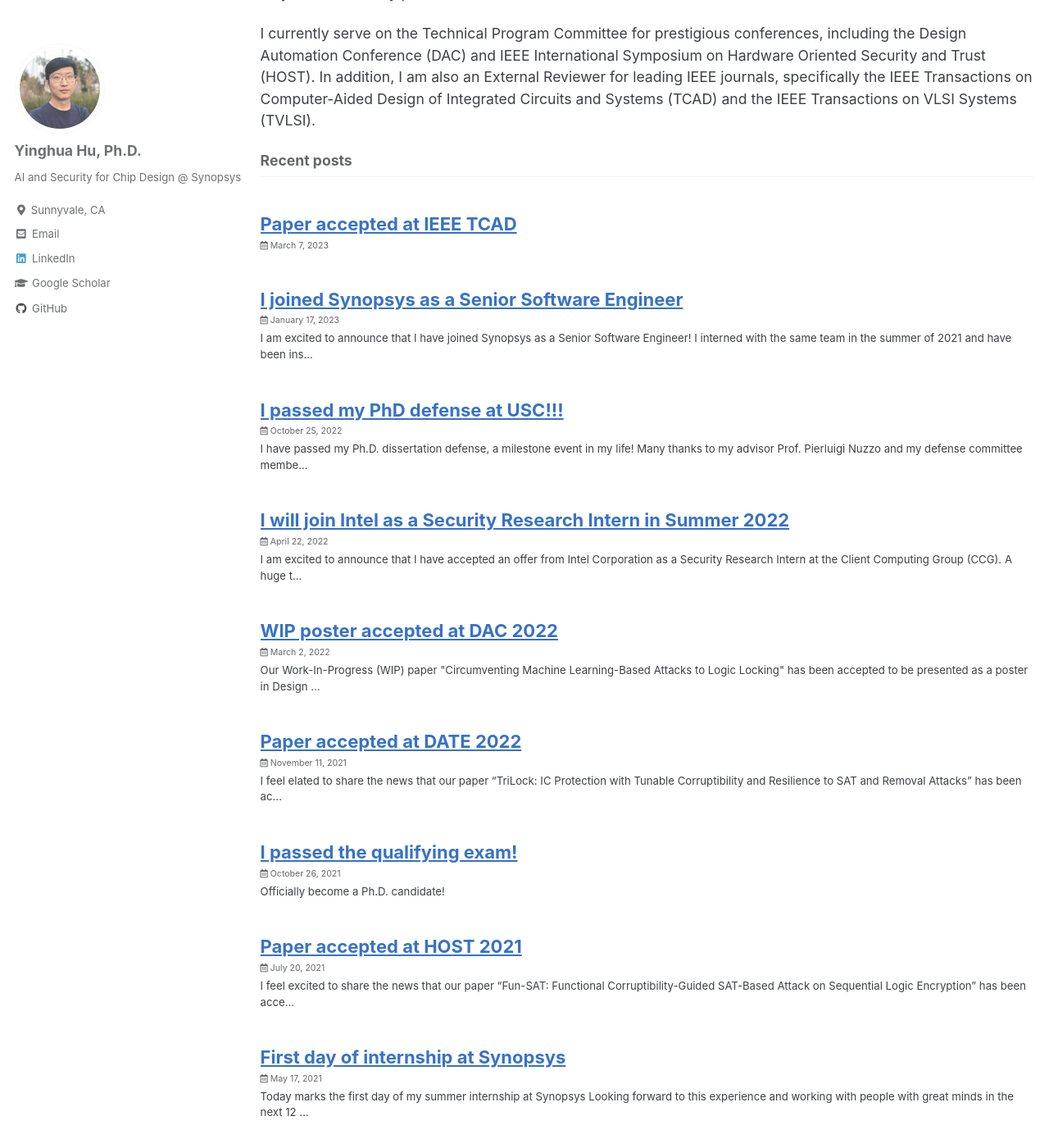
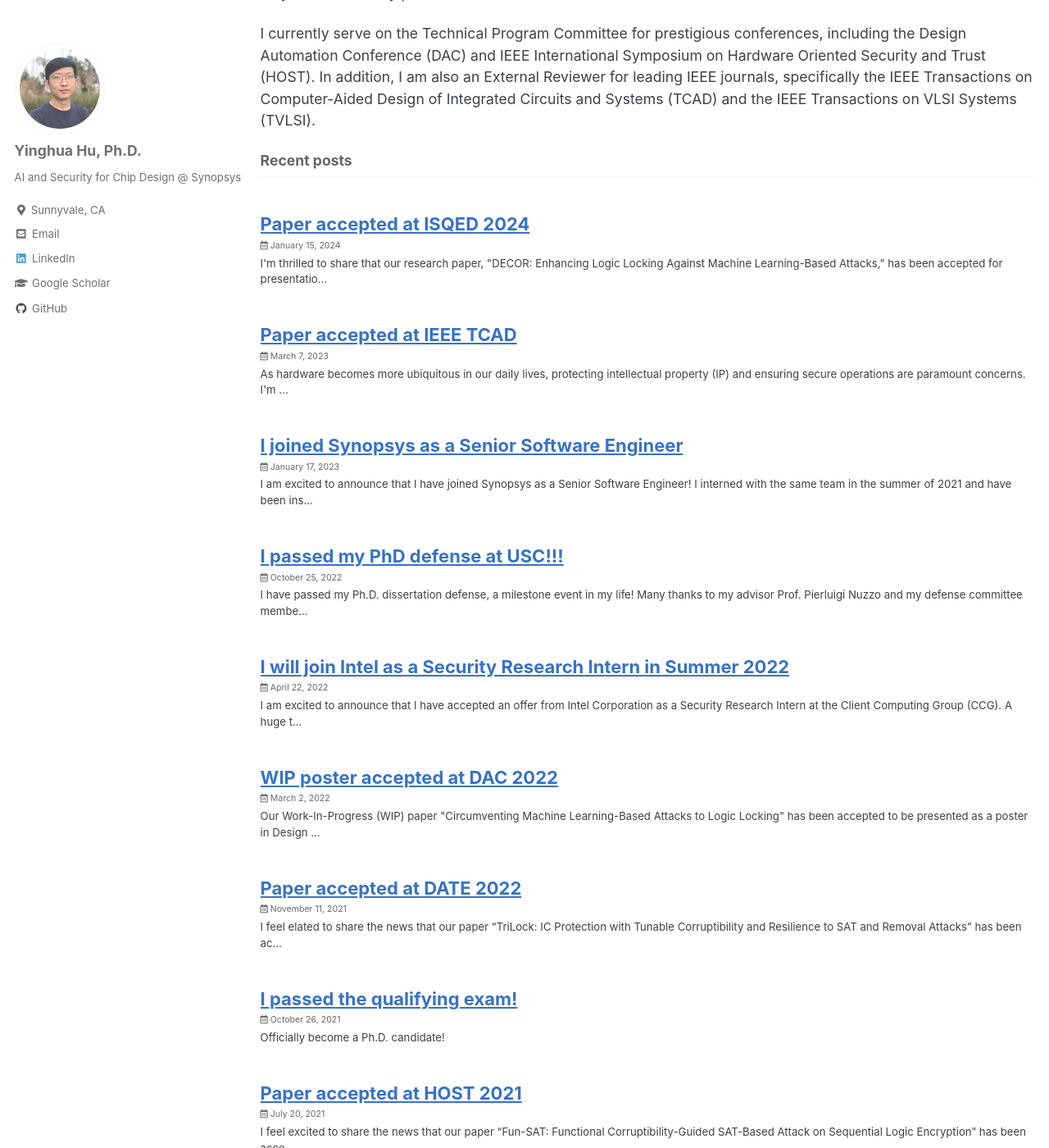
Before and after one commit to yinghuah/yinghuah.github.io, a Jekyll site: the page built from index.html, in a window 1280 px wide and 1400 px high, scrolled down 781 px. Shown: the whole window at 82% size. Built offline with Jekyll 4.4.1, drawn with Linux system fonts in a browser that asks for light colours; cached includes are drawn as plain includes; the list of posts is cut into pages by our own code; some of the changed text lies outside the part shown.

Commit message:
ISQED24 pub

```diff
--- /dev/null
+++ b/_posts/2024-01-15-isqed_publication.md
@@ -0,0 +1,31 @@
+---
+layout: single
+title:  "Paper accepted at ISQED 2024"
+author_profile: true
+classes: wide
+show_date: true
+---
+<!-- <p class="page__meta"> <i class="fas fa-calendar-alt" aria-hidden="true"></i> {{ page.date | date: "%B %d, %Y" }}</p> -->
+<p>
+  I'm thrilled to share that our research paper, "DECOR: Enhancing Logic Locking Against Machine Learning-Based Attacks," has been accepted for presentation at the International Symposium on Quality Electronic Design (ISQED) 2024.
+</p>
+<p>
+  In our work, we present a novel methodology that markedly diminishes structural signatures in logic-locked circuits that are typically exploited by machine learning-based attacks. This universally applicable approach significantly lowers the accuracy of these attacks to near random-guessing levels, enhancing the security of logic locking techniques.
+</p>
+<p>
+  A special shoutout to my amazing co-authors - my Ph.D. advisor Prof. Pierluigi Nuzzo, and my peers Kaixin Yang and Subhajit Dutta Chowdhury - at USC.
+</p>
+<style>
+  .hashtag {
+    color: #0084b4;
+    font-weight: bold;
+  }
+</style>
+<p>
+  <span class="hashtag">#ISQED2024</span>
+  <span class="hashtag">#LogicLocking</span>
+  <span class="hashtag">#MachineLearning</span>
+  <span class="hashtag">#HardwareSecurity</span>
+  <span class="hashtag">#IPprotection</span>
+  <span class="hashtag">#USC</span>
+</p>
```
Also changed, not shown: _posts/2023-03-07-tcad_publication.md (+6 -7 lines).
